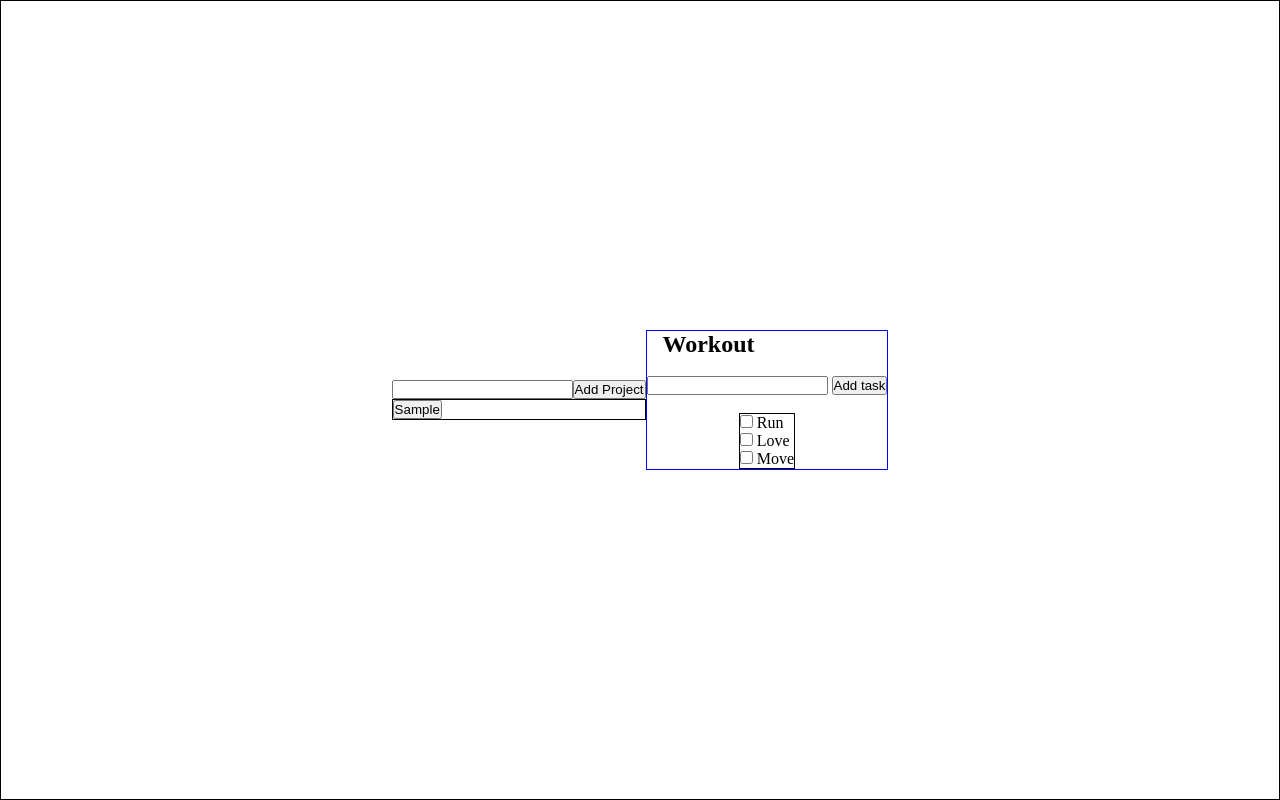
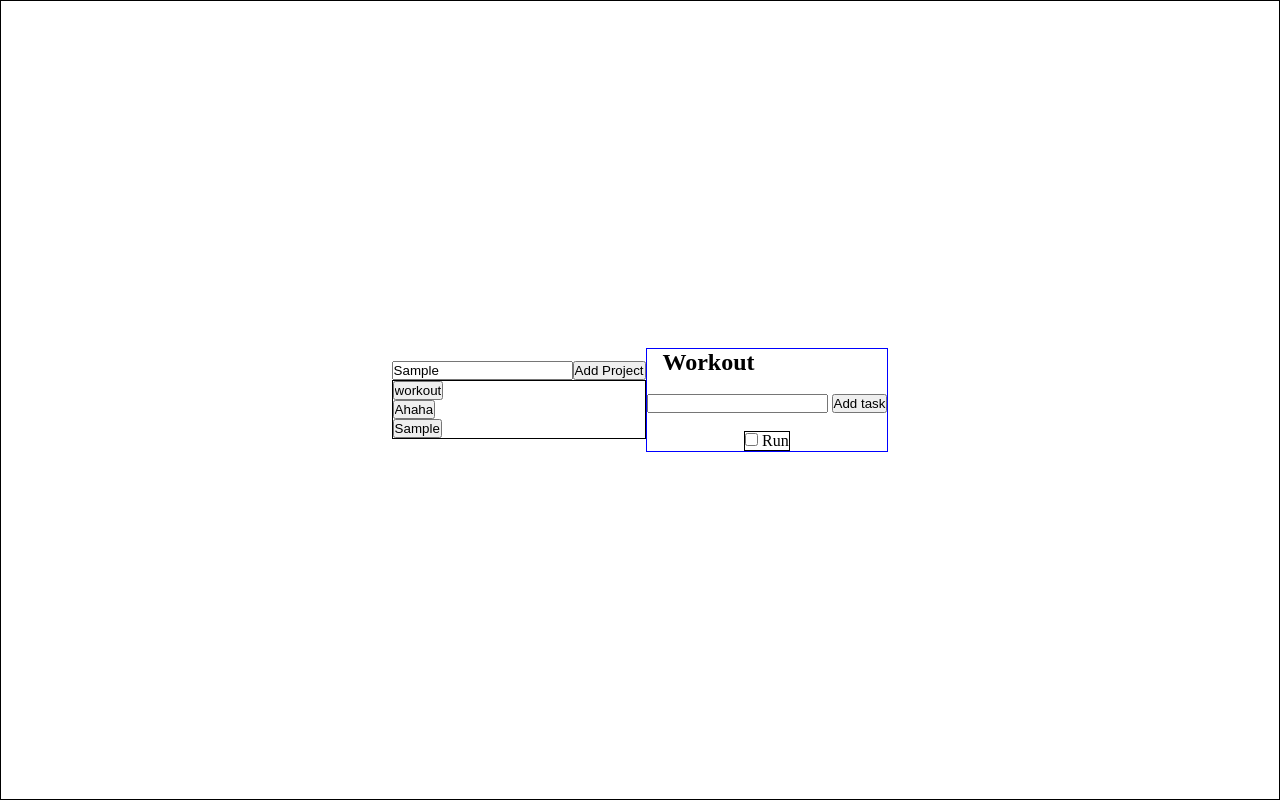
Before and after one commit to Qualiaz/Simple-Todo, a website built with webpack: page src/template.html in a window 1280 px wide. Both pictures are taken after typing "Sample" into the empty fields and a click on the button "Add Project". Built offline with nearby package versions, Linux system fonts and the light colour scheme.

Commit message:
finished projects render, on Add Project button

```diff
--- a/src/script/app.js
+++ b/src/script/app.js
@@ -4,36 +4,31 @@ import Task from "./tasks/tasks";
 import tasksRender from "./tasks/tasksRender";
 
 import Project from "./projects/projects";
+import addProjectRender from "./projects/projectsRender";
 import { projects } from "./projects/projects";
+import { projectsRender } from "./projects/projectsRender";
 
-import projectsRender from "./projects/projectsRender";
-
-import {
-  inputProject,
-  addProjectBtn,
-  projectsContainerList,
-} from "./projects/projectsRender";
+import { inputProject, addProjectBtn } from "./projects/projectsRender";
 
 // Create project and render to projects container
 addProjectBtn.addEventListener("click", () => {
   const newProject = new Project(inputProject.value);
-  const projectRender = projectsRender(newProject.id);
-  projectRender.addEventListener("click", (e) => {
-    if (projectRender.id === newProject.id) {
-      // newProject.renderTasks()
-    }
-  });
+  // const projectRender = addProjectRender(newProject.id);
+  // projectRender.addEventListener("click", (e) => {
+  // if (projectRender.id === newProject.id) {
+  // newProject.renderTasks()
+  // }
+  // });
+  console.log(projectsRender());
+  projectsRender();
 });
 
 document.addEventListener("click", (e) => {
   console.log(e.target);
 });
 
-// console.log(projects);
-
 const proj1 = new Project("workout");
 const proj2 = new Project("Ahaha");
 const run = proj1.addTask("run");
 
-proj2.delete();
-console.log(projects);
+projectsRender();
--- a/src/script/projects/projectsRender.js
+++ b/src/script/projects/projectsRender.js
@@ -18,27 +18,40 @@ projectsContainer.appendChild(projectsContainerAdd);
 projectsContainerAdd.appendChild(inputProject);
 projectsContainerAdd.appendChild(addProjectBtn);
 
-export const projectsContainerList = document.createElement("div");
+const projectsContainerList = document.createElement("div");
 projectsContainerList.setAttribute("class", "projects__container--list");
 projectsContainer.appendChild(projectsContainerList);
 const projectsList = document.createElement("ul");
 projectsContainerList.appendChild(projectsList);
 
-export default function projectsRender(id) {
+// export default function addProjectRender(id) {
+//   const projectLi = document.createElement("li");
+//   projectsList.appendChild(projectLi);
+
+//   const projectBtnName = document.createElement("input");
+//   projectBtnName.setAttribute("type", "button");
+//   projectBtnName.setAttribute("id", id);
+//   projectBtnName.setAttribute("class", "projects__button");
+//   projectLi.appendChild(projectBtnName);
+//   projectBtnName.value = inputProject.value;
+//   inputProject.value = "";
+
+//   return projectBtnName;
+// }
+
+export function projectsRender() {
+  projectsList.textContent = "";
+  projects.forEach((e) => {
     const projectLi = document.createElement("li");
     projectsList.appendChild(projectLi);
 
     const projectBtnName = document.createElement("input");
     projectBtnName.setAttribute("type", "button");
-  projectBtnName.setAttribute("id", id);
+    projectBtnName.setAttribute("id", e.id);
     projectBtnName.setAttribute("class", "projects__button");
     projectLi.appendChild(projectBtnName);
-  projectBtnName.value = inputProject.value;
-  inputProject.value = "";
+    projectBtnName.value = e.name;
 
-  return projectBtnName;
+    return e.id;
+  });
 }
-
-function renderProjectsArray() {
-  // render projects
-}
--- a/src/template.html
+++ b/src/template.html
@@ -20,7 +20,7 @@
         <br />
 
         <div class="tasks__container--add">
-          <input type="text" name="taskName" id="taskInput"= />
+          <input type="text" name="taskName" id="taskInput" />
           <button id="addTask">Add task</button>
         </div>
         <br />
@@ -31,14 +31,6 @@
             <input type="checkbox" name="Run" value="Run" />
             <label for="Run"> Run</label><br />
           </li>
-          <li>
-            <input type="checkbox" name="Love" value="Love" />
-            <label for="Love"> Love</label><br />
-          </li>
-          <li>
-            <input type="checkbox" name="Move" value="Move" />
-            <label for="Move"> Move</label><br />
-          </li>
         </ul>
       </div>
     </main>
```
Lines whose indentation alone changed are shown as unchanged.
